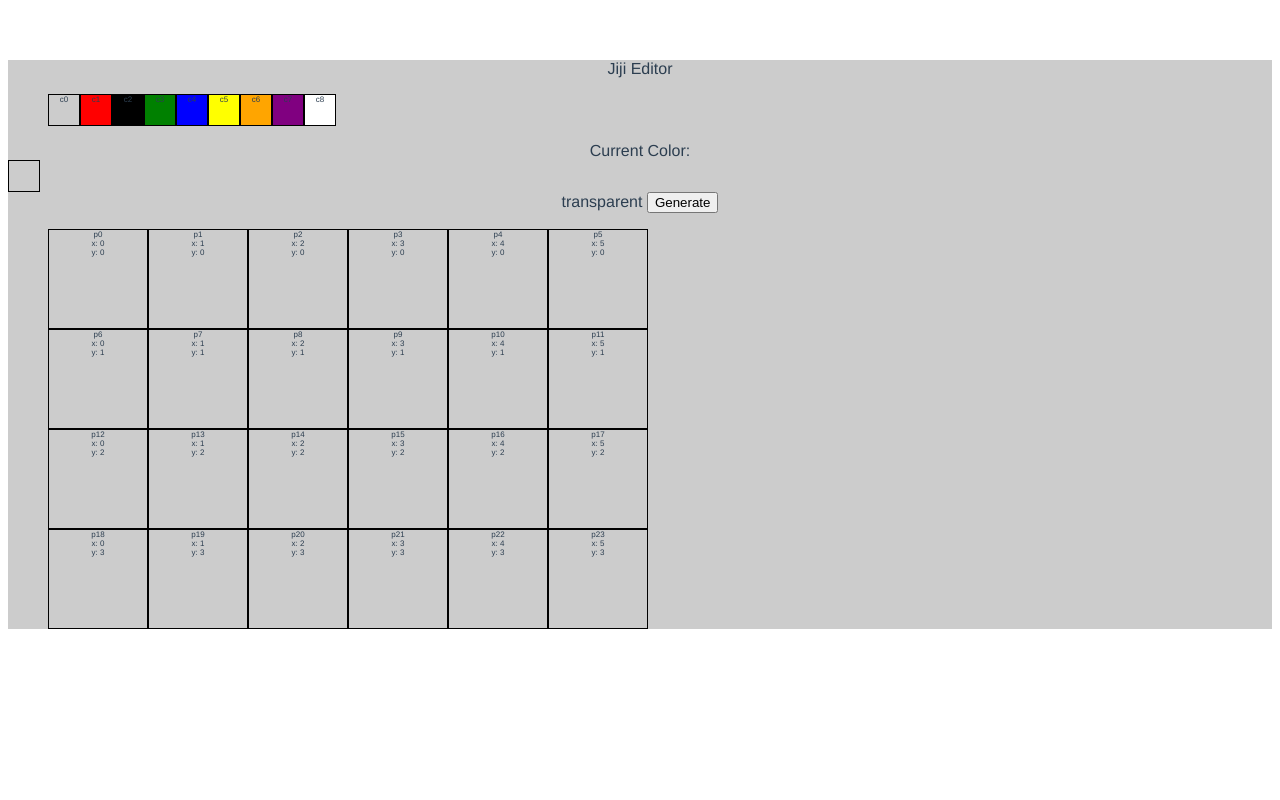
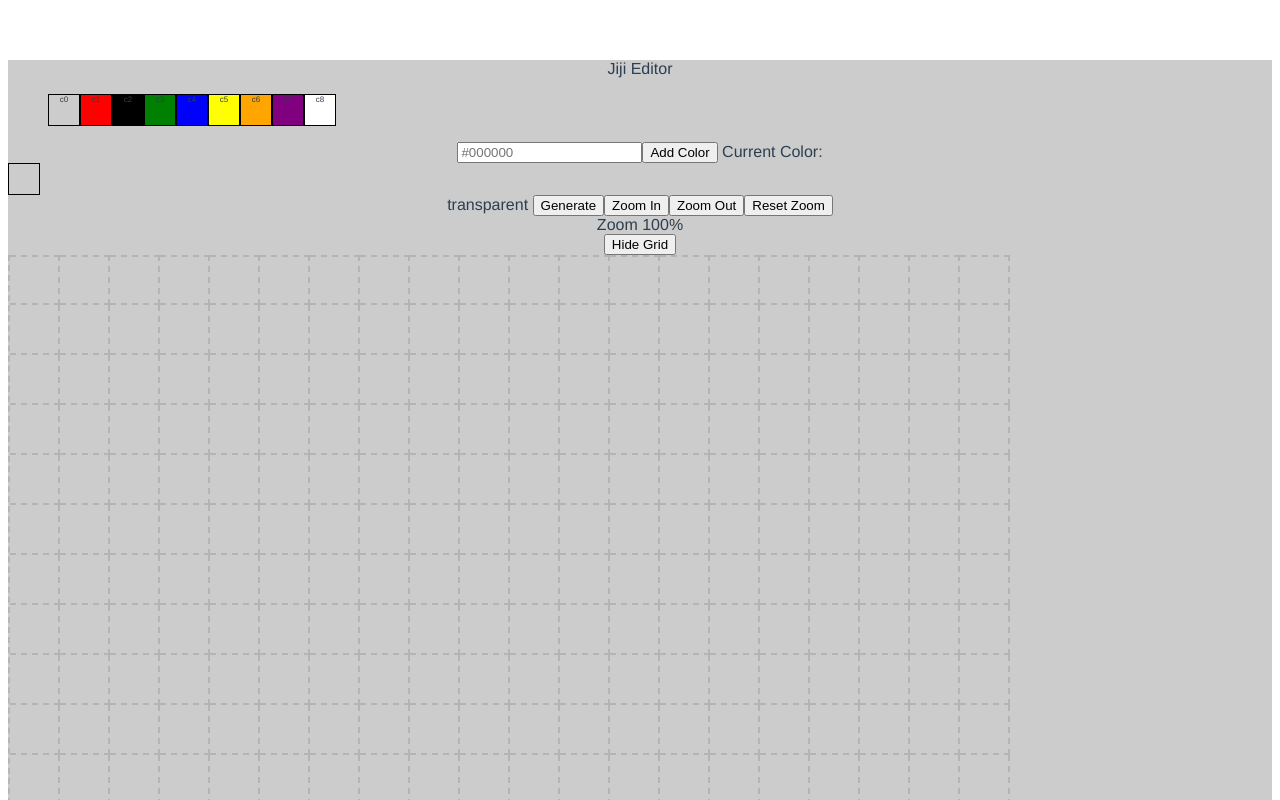
Before and after one commit to jackiecard/pixgridloca, a Vue app: page / in a window 1280 px wide. Shown: the top 800 px of the page. Built offline with nearby package versions, Linux system fonts and the light colour scheme.

Commit message:
Implementing zoom and color addition

```diff
--- a/src/App.vue
+++ b/src/App.vue
@@ -2,12 +2,19 @@
   <div id="app">
     Jiji Editor
     <ColorPalette :palette-list="paletteList" @current-color="pickedColor"/>
-    Current Color: <div class="current-color" :style="{backgroundColor: currentColor.value}"></div> {{this.currentColor.name}}
+    <input type="text" value="#" placeholder="#000000" v-model="newColor"/><button @click="addColor()">Add Color</button>
+    Current Color: <div class="current-color" :style="{backgroundColor: currentColor.value}"></div> {{this.currentColor.value}}
     <button @click="generateArt()">Generate</button>
+    <button @click="zoomIn()">Zoom In</button>
+    <button @click="zoomOut()">Zoom Out</button>
+    <button @click="zoomReset()">Reset Zoom</button>
+    <div>Zoom {{zoom*100}}%</div>
+    <button @click="toggleGrid()">{{showGrid ? 'Hide Grid' : 'Show Grid'}}</button>
     <Tiles :list="updatedList"
            :canvas-width="canvasWidth"
            :canvas-height="canvasHeight"
-           :tile-size="tileSize"
+           :tile-size="tileSize * zoom"
+           :show-grid="showGrid"
            @update-tiles="updateTiles"/>
     <textarea v-if="generatedArt" v-model="generatedArt">
     </textarea>
@@ -28,9 +35,11 @@ export default {
     return {
       generatedArt: null,
       updatedList: [],
-      canvasWidth: 6,
-      canvasHeight: 4,
-      tileSize: 100,
+      canvasWidth: 20,
+      canvasHeight: 15,
+      showGrid: true,
+      zoom: 1,
+      tileSize: 50,
       currentColor: {
         id: '0',
         name: 'transparent',
@@ -39,47 +48,38 @@ export default {
       paletteList: [
         {
           id: 'c0',
-          name: 'transparent',
           value: 'transparent'
         },
         {
           id: 'c1',
-          name: 'red',
           value: 'red'
         },
         {
           id: 'c2',
-          name: 'black',
           value: 'black'
         },
         {
           id: 'c3',
-          name: 'green',
           value: 'green'
         },
         {
           id: 'c4',
-          name: 'blue',
           value: 'blue'
         },
         {
           id: 'c5',
-          name: 'yellow',
           value: 'yellow'
         },
         {
           id: 'c6',
-          name: 'orange',
           value: 'orange'
         },
         {
           id: 'c7',
-          name: 'purple',
           value: 'purple'
         },
         {
           id: 'c8',
-          name: 'white',
           value: 'white'
         }
       ]
@@ -131,6 +131,29 @@ export default {
         </div>
       `;
       this.generatedArt = html;
+    },
+    zoomIn(){
+      const percentage = 0.25;
+      this.zoom = this.zoom + percentage <= 8 ? this.zoom + percentage : 8;
+    },
+    zoomOut(){
+      const percentage = 0.25;
+      console.log(this.zoom - percentage)
+      this.zoom = this.zoom - percentage >= 0.1 ? this.zoom - percentage : 1/this.tileSize;
+      console.log(this.tileSize, this.tileSize* (1/this.tileSize))
+    },
+    zoomReset(){
+      this.zoom = 1;
+    },
+    toggleGrid(){
+      this.showGrid = !this.showGrid;
+    },
+    addColor(){
+      this.paletteList.push({
+        id: this.newColor,
+        value: this.newColor
+      });
+      this.newColor = '';
     }
   }
 }
--- a/src/components/Tiles.vue
+++ b/src/components/Tiles.vue
@@ -1,9 +1,12 @@
 <template>
-  <ul class="tiles" :style="canvasStyle">
-    <li v-for="(tile, i) in list" :key="i" :style="{backgroundColor: tile.color}" @click="paintThis(tile.id)">
-      <div>{{tile.id}}</div>
+  <ul :class="['tiles', {'tiles--grid' : showGrid}]" :style="canvasStyle">
+    <li v-for="(tile, i) in list" :key="i"
+      :style="{backgroundColor: tile.color}"
+       @mouseenter="paintThis(tile.id)"
+       :class="{'first-row' : i < canvasWidth}">
+      <!-- <div>{{tile.id}}</div>
       <div>x: {{tile.xs}}</div>
-      <div>y: {{tile.ys}}</div>
+      <div>y: {{tile.ys}}</div> -->
     </li>
   </ul>
 </template>
@@ -27,6 +30,10 @@ export default {
     canvasHeight: {
       required: false,
       type: Number
+    },
+    showGrid: {
+      required: false,
+      type: Boolean
     }
   },
   computed: {
@@ -49,12 +56,29 @@ export default {
 <style scoped>
 .tiles{
   display: grid;
+  margin: 0 auto;
+  padding: 0;
+
+  --border-color: rgba(0, 0, 0, 0.11);
+  --border-size: 2px;
 }
 
 .tiles li{
   list-style-type: none;
   margin: 0;
   font-size: 8px;
-  border: 1px solid #000;
+}
+
+.tiles.tiles--grid{
+  border-left: var(--border-size) dashed var(--border-color);
+}
+
+.tiles.tiles--grid li{
+  border-bottom: var(--border-size) dashed var(--border-color);
+  border-right: var(--border-size) dashed var(--border-color);
+}
+
+.tiles.tiles--grid li.first-row{
+  border-top: var(--border-size) dashed var(--border-color);
 }
 </style>
```
